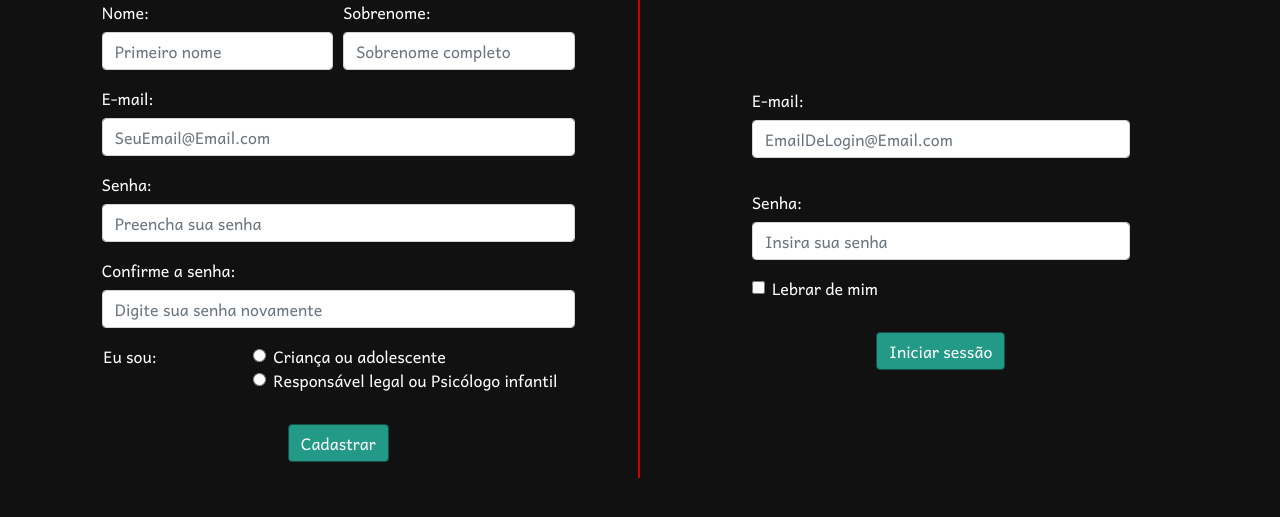
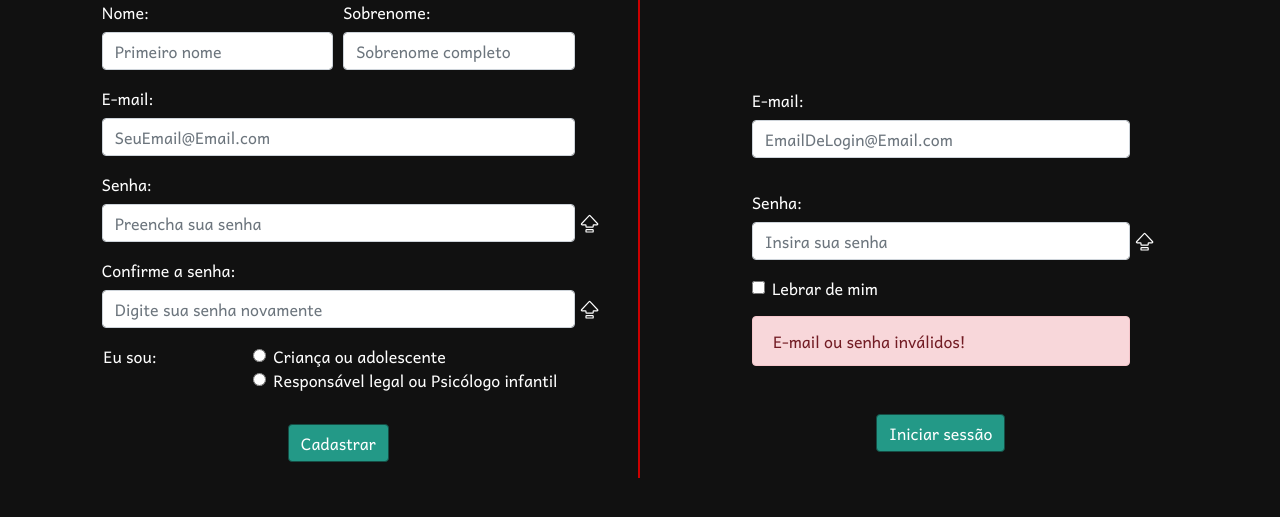
Before and after one commit to ViniciusBazan/Faebulare, a PHP site: page /Login.php in a window 1280 px wide. Shown: the part 193-710 px from the top of the page. Run offline with PHP 8.4, Linux system fonts and the light colour scheme.

Commit message:
Adicionado um indicador visual do CapsLock On/Off e início das mensagens de erro

```diff
--- a/src/Login.php
+++ b/src/Login.php
@@ -23,47 +23,61 @@
                 <h2 class="font-antic text-center">Não tem login? Cadastre-se</h2>
                 <form>
                     <div class="form-row">
-                        <div class="form-group col-md-1"></div>
-                        <div class="form-group col-md-5">
+                        <div class="form-group col-1"></div>
+                        <div class="form-group col-5">
                             <label for="name">Nome:</label>
                             <input type="text" class="form-control" id="name" name="name" placeholder="Primeiro nome">
                         </div>
-                        <div class="form-group col-md-5">
+                        <div class="form-group col-5">
                             <label for="sobrenome">Sobrenome:</label>
                             <input type="text" class="form-control" id="sobrenome" name="sobrenome" placeholder="Sobrenome completo">
                         </div>
-                        <div class="form-group col-md-1"></div>
+                        <div class="form-group col-1"></div>
                     </div>
                     <div class="form-row">
-                        <div class="form-group col-md-1"></div>
-                        <div class="form-group col-md-10">
+                        <div class="form-group col-1"></div>
+                        <div class="form-group col-10">
                             <label for="email">E-mail:</label>
                             <input type="email" class="form-control" id="email" name="email" placeholder="SeuEmail@Email.com">
                         </div>
-                        <div class="form-group col-md-1"></div>
+                        <div class="form-group col-1"></div>
                     </div>
                     <div class="form-row">
-                        <div class="form-group col-md-1"></div>
-                        <div class="form-group col-md-10">
+                        <div class="form-group col-1"></div>
+                        <div class="form-group col-10">
                             <label for="password">Senha:</label>
+                            <div class="conjunto">
                             <input type="password" class="form-control" id="password" name="password" placeholder="Preencha sua senha">
+                            <div class="Caps position-absolute" style="bottom:9px;left:100%;">
+                            <svg width="1.2em" height="1.2em" viewBox="0 0 16 16" class="bi bi-capslock" fill="white" xmlns="http://www.w3.org/2000/svg">
+                                <path  fill-rule="evenodd" d="M7.27 1.047a1 1 0 0 1 1.46 0l6.345 6.77c.6.638.146 1.683-.73 1.683H11.5v1a1 1 0 0 1-1 1h-5a1 1 0 0 1-1-1v-1H1.654C.78 9.5.326 8.455.924 7.816L7.27 1.047zM14.346 8.5L8 1.731 1.654 8.5H4.5a1 1 0 0 1 1 1v1h5v-1a1 1 0 0 1 1-1h2.846zm-9.846 5a1 1 0 0 1 1-1h5a1 1 0 0 1 1 1v1a1 1 0 0 1-1 1h-5a1 1 0 0 1-1-1v-1zm6 0h-5v1h5v-1z"/>
+                            </svg>
+                            </div>
+                            </div>
                         </div>
-                        <div class="form-group col-md-1"></div>
+                        <div class="form-group col-1"></div>
                     </div>
                     <div class="form-row">
-                        <div class="form-group col-md-1"></div>
-                        <div class="form-group col-md-10">
+                        <div class="form-group col-1"></div>
+                        <div class="form-group col-10">
                             <label for="conf">Confirme a senha:</label>
+                            <div class="conjunto">
                             <input type="password" class="form-control" id="conf" name="conf" placeholder="Digite sua senha novamente">
+                            <div class="Caps position-absolute" style="bottom:9px;left:100%;">
+                            <svg width="1.2em" height="1.2em" viewBox="0 0 16 16" class="bi bi-capslock" fill="white" xmlns="http://www.w3.org/2000/svg">
+                                <path  fill-rule="evenodd" d="M7.27 1.047a1 1 0 0 1 1.46 0l6.345 6.77c.6.638.146 1.683-.73 1.683H11.5v1a1 1 0 0 1-1 1h-5a1 1 0 0 1-1-1v-1H1.654C.78 9.5.326 8.455.924 7.816L7.27 1.047zM14.346 8.5L8 1.731 1.654 8.5H4.5a1 1 0 0 1 1 1v1h5v-1a1 1 0 0 1 1-1h2.846zm-9.846 5a1 1 0 0 1 1-1h5a1 1 0 0 1 1 1v1a1 1 0 0 1-1 1h-5a1 1 0 0 1-1-1v-1zm6 0h-5v1h5v-1z"/>
+                            </svg>
+                            </div>
+                            </div>
                         </div>
-                        <div class="form-group col-md-1"></div>
+                        <div class="form-group col-1"></div>
                     </div>
 
                     <fieldset class="form-group">
                         <div class="row">
-                        <div class="form-group col-md-1"></div>
-                        <legend class="col-form-label col-sm-3 pt-0">Eu sou:</legend>
-                        <div class="col-sm-7">
+                        <div class="form-group col-1"></div>
+                        <legend class="col-form-label col-3 pt-0">Eu sou:</legend>
+                        <div class="col-7">
                             <div class="form-check">
                             <input class="form-check-input" type="radio" name="tipo" id="tipo1" value="1">
                             <label class="form-check-label" for="tipo1">
@@ -77,17 +91,17 @@
                             </label>
                             </div>
                         </div>
-                        <div class="form-group col-md-1"></div>
+                        <div class="form-group col-1"></div>
                         </div>
                     </fieldset>
 
                     <div class="form-row">
-                        <div class="col-md-1"></div>
-                        <div id="groupSup" class="form-group col-md-10" style="display:none;">
+                        <div class="col-1"></div>
+                        <div id="groupSup" class="form-group col-10" style="display:none;">
                             <label for="sup">E-mail do supervisor:</label>
-                            <input type="password" class="form-control" id="sup" name="sup" placeholder="Campo desativado"  disabled>
+                            <input type="email" class="form-control" id="sup" name="sup" placeholder="Campo desativado"  disabled>
                         </div>
-                        <div class="col-md-1"></div>
+                        <div class="col-1"></div>
                     </div>
 
                     <div class="form-group">
@@ -103,25 +117,32 @@
                 <h2 class="font-antic text-center mb-md-5">Faça o login</h2>
                 <form>
                    <div class="form-row">
-                   <div class="form-group col-md-2"></div>
-                    <div class="form-group col-md-8">
+                   <div class="form-group col-1 col-md-2"></div>
+                    <div class="form-group col-10 col-md-8">
                         <label for="lemail" class="mt-md-5">E-mail:</label>
                         <input type="email" class="form-control" id="lemail" name="lemail" placeholder="EmailDeLogin@Email.com">
                     </div>
-                    <div class="form-group col-md-2"></div>
+                    <div class="form-group col-1 col-md-2"></div>
                    </div>
                    <div class="form-row">
-                   <div class="form-group col-md-2"></div>
-                    <div class="form-group col-md-8">
+                   <div class="form-group col-1 col-md-2"></div>
+                    <div class="form-group col-10 col-md-8">
                         <label for="lpassword" class="mt-md-3">Senha:</label>
-                        <input type="password" class="form-control" id="lpassword" name="lpassword" placeholder="Insira sua senha">
+                        <div class="conjunto">
+                        <input type="password" class="form-control control-pass" id="lpassword" name="lpassword" placeholder="Insira sua senha">
+                        <div class="Caps position-absolute" style="bottom:9px;left:100%;">
+                        <svg width="1.2em" height="1.2em" viewBox="0 0 16 16" class="bi bi-capslock" fill="white" xmlns="http://www.w3.org/2000/svg">
+                            <path  fill-rule="evenodd" d="M7.27 1.047a1 1 0 0 1 1.46 0l6.345 6.77c.6.638.146 1.683-.73 1.683H11.5v1a1 1 0 0 1-1 1h-5a1 1 0 0 1-1-1v-1H1.654C.78 9.5.326 8.455.924 7.816L7.27 1.047zM14.346 8.5L8 1.731 1.654 8.5H4.5a1 1 0 0 1 1 1v1h5v-1a1 1 0 0 1 1-1h2.846zm-9.846 5a1 1 0 0 1 1-1h5a1 1 0 0 1 1 1v1a1 1 0 0 1-1 1h-5a1 1 0 0 1-1-1v-1zm6 0h-5v1h5v-1z"/>
+                        </svg>
+                        </div>
+                        </div>
                     </div>
-                    <div class="form-group col-md-2"></div>
+                    <div class="form-group col-1 col-md-2"></div>
                    </div>
 
                    <div class="form-row">
-                   <div class="form-group col-md-2"></div>
-                    <div class="form-group col-md-8">
+                   <div class="form-group col-1 col-md-2"></div>
+                    <div class="form-group col-10 col-md-8">
 
                         <div class="form-check">
                             <input class="form-check-input" type="checkbox" value="" id="defaultCheck1">
@@ -131,8 +152,22 @@
                         </div>
 
                     </div>
-                    <div class="form-group col-md-2"></div>
+                    <div class="form-group col-1 col-md-2"></div>
                    </div>
+
+                   <div class="form-row">
+                   <div class="form-group col-1 col-md-2"></div>
+                    <div class="form-group col-10 col-md-8">
+
+                    <div class="alert alert-danger" role="alert">
+                        E-mail ou senha inválidos!
+                    </div>
+
+                    </div>
+                    <div class="form-group col-1 col-md-2"></div>
+                   </div>
+
+
 
                    <div class="form-group">
                         <center><button type="submit" id="login" class="btn btn-color-green-2 mt-3 border border-color-green-1">Iniciar sessão</button></center>
--- a/src/inc/js.php
+++ b/src/inc/js.php
@@ -9,5 +9,6 @@
 <?php
 if ($pag == "Login.php"){
     echo "<script src='js/typeUser.js'></script>";
+    echo "<script src='js/capsdetector.js'></script>";
 }
 ?>
--- /dev/null
+++ b/src/js/capsdetector.js
@@ -0,0 +1,19 @@
+    const inpPassword = document.getElementsByClassName('control-pass');
+
+    const capsLockWarn = document.getElementsByClassName('Caps');
+
+    for(var inp of inpPassword){
+
+	inp.addEventListener('keyup', function (e) {
+
+        const isCapsLockOn = e.getModifierState('CapsLock');
+        //console.log(Boolean(e.getModifierState('CapsLock')));
+        for(var caps of capsLockWarn){
+        if(isCapsLockOn){
+            caps.innerHTML = '<svg width="1.2em" height="1.2em" viewBox="0 0 16 16" class="bi bi-capslock-fill" fill="white" xmlns="http://www.w3.org/2000/svg"><path fill-rule="evenodd" d="M7.27 1.047a1 1 0 0 1 1.46 0l6.345 6.77c.6.638.146 1.683-.73 1.683H11.5v1a1 1 0 0 1-1 1h-5a1 1 0 0 1-1-1v-1H1.654C.78 9.5.326 8.455.924 7.816L7.27 1.047zM4.5 13.5a1 1 0 0 1 1-1h5a1 1 0 0 1 1 1v1a1 1 0 0 1-1 1h-5a1 1 0 0 1-1-1v-1z"/></svg>';
+        } else{
+            caps.innerHTML = '<svg width="1.2em" height="1.2em" viewBox="0 0 16 16" class="bi bi-capslock" fill="white" xmlns="http://www.w3.org/2000/svg"><path fill-rule="evenodd" d="M7.27 1.047a1 1 0 0 1 1.46 0l6.345 6.77c.6.638.146 1.683-.73 1.683H11.5v1a1 1 0 0 1-1 1h-5a1 1 0 0 1-1-1v-1H1.654C.78 9.5.326 8.455.924 7.816L7.27 1.047zM14.346 8.5L8 1.731 1.654 8.5H4.5a1 1 0 0 1 1 1v1h5v-1a1 1 0 0 1 1-1h2.846zm-9.846 5a1 1 0 0 1 1-1h5a1 1 0 0 1 1 1v1a1 1 0 0 1-1 1h-5a1 1 0 0 1-1-1v-1zm6 0h-5v1h5v-1z"/></svg>';
+        }
+    }
+    });
+}
```
